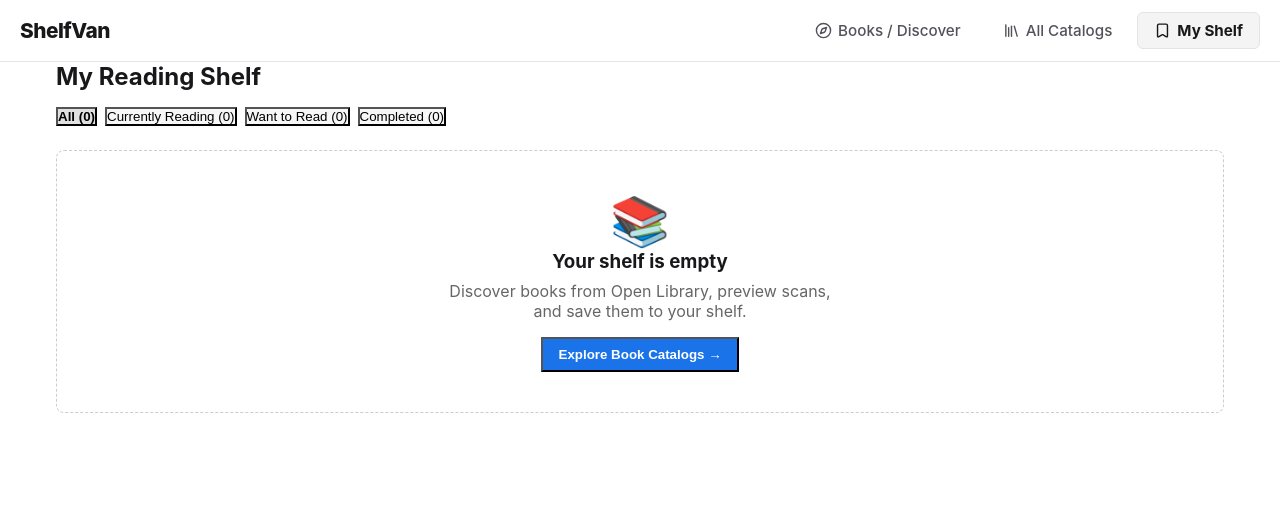
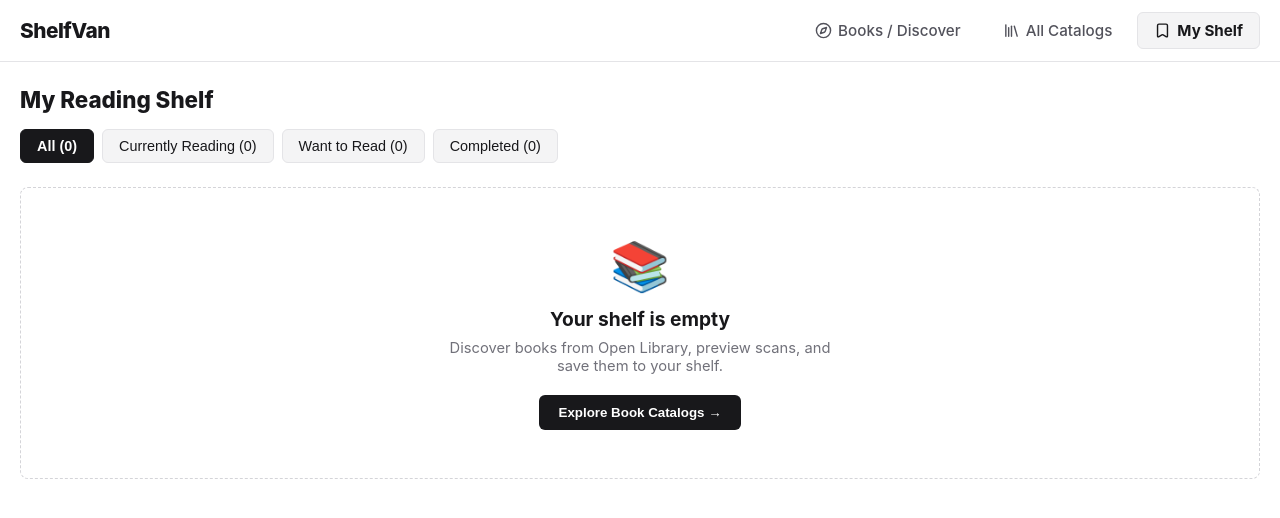
Before and after one commit to Jayvan123/shelf-van, a React (Vite) app in the folder frontend/: page /shelf in a window 1280 px wide. Shown: the top 518 px of the page. Built offline with nearby package versions, Linux system fonts and the light colour scheme.

Commit message:
feat: add pages for catalogs, book details, discovery, and personal shelf

```diff
--- a/frontend/src/pages/all_catalogs_page.tsx
+++ b/frontend/src/pages/all_catalogs_page.tsx
@@ -73,7 +73,7 @@ export const AllCatalogsPage: React.FC = () => {
         </div>
 
         {isGenreError && (
-          <div style={{ padding: '16px', backgroundColor: '#fff3f0', color: '#d32f2f', borderRadius: '6px', marginBottom: '20px' }}>
+          <div style={{ padding: '16px', backgroundColor: '#fef2f2', color: '#991b1b', border: '1px solid #fecaca', borderRadius: '6px', marginBottom: '20px' }}>
             Failed to load books for this catalog.
           </div>
         )}
--- a/frontend/src/pages/my_shelf_page.tsx
+++ b/frontend/src/pages/my_shelf_page.tsx
@@ -12,47 +12,48 @@ export const MyShelfPage: React.FC = () => {
     return b.status === filter;
   });
 
+  const tabStyle = (active: boolean) => ({
+    padding: '8px 16px',
+    borderRadius: '6px',
+    border: '1px solid',
+    borderColor: active ? '#18181b' : '#e4e4e7',
+    backgroundColor: active ? '#18181b' : '#f4f4f5',
+    color: active ? '#fff' : '#18181b',
+    fontWeight: active ? '700' : '500',
+    fontSize: '0.9rem',
+    cursor: 'pointer',
+    transition: 'all 0.15s ease',
+  });
+
   return (
-    <div style={{ padding: '0 16px', maxWidth: '1200px', margin: '0 auto' }}>
-      <h2>My Reading Shelf</h2>
+    <div style={{ padding: '24px 20px 60px 20px', maxWidth: '1280px', margin: '0 auto' }}>
+      <h2 style={{ fontSize: '1.4rem', fontWeight: '800', marginBottom: '16px' }}>My Reading Shelf</h2>
 
       {/* Status Filter Tabs */}
-      <div style={{ display: 'flex', gap: '8px', margin: '16px 0', flexWrap: 'wrap' }}>
-        <button
-          onClick={() => setFilter('all')}
-          style={{ fontWeight: filter === 'all' ? 'bold' : 'normal', backgroundColor: filter === 'all' ? '#e0e0e0' : '#f7f7f7' }}
-        >
+      <div style={{ display: 'flex', gap: '8px', marginBottom: '24px', flexWrap: 'wrap' }}>
+        <button onClick={() => setFilter('all')} style={tabStyle(filter === 'all')}>
           All ({books.length})
         </button>
-        <button
-          onClick={() => setFilter('reading')}
-          style={{ fontWeight: filter === 'reading' ? 'bold' : 'normal', backgroundColor: filter === 'reading' ? '#e0e0e0' : '#f7f7f7' }}
-        >
+        <button onClick={() => setFilter('reading')} style={tabStyle(filter === 'reading')}>
           Currently Reading ({books.filter((b) => b.status === 'reading').length})
         </button>
-        <button
-          onClick={() => setFilter('want_to_read')}
-          style={{ fontWeight: filter === 'want_to_read' ? 'bold' : 'normal', backgroundColor: filter === 'want_to_read' ? '#e0e0e0' : '#f7f7f7' }}
-        >
+        <button onClick={() => setFilter('want_to_read')} style={tabStyle(filter === 'want_to_read')}>
           Want to Read ({books.filter((b) => b.status === 'want_to_read').length})
         </button>
-        <button
-          onClick={() => setFilter('completed')}
-          style={{ fontWeight: filter === 'completed' ? 'bold' : 'normal', backgroundColor: filter === 'completed' ? '#e0e0e0' : '#f7f7f7' }}
-        >
+        <button onClick={() => setFilter('completed')} style={tabStyle(filter === 'completed')}>
           Completed ({books.filter((b) => b.status === 'completed').length})
         </button>
       </div>
 
       {filteredBooks.length === 0 ? (
-        <div style={{ padding: '40px 16px', border: '1px dashed #ccc', borderRadius: '8px', textAlign: 'center', marginTop: '24px' }}>
+        <div style={{ padding: '48px 16px', border: '1px dashed #d4d4d8', borderRadius: '8px', textAlign: 'center', marginTop: '16px' }}>
           <span style={{ fontSize: '3rem' }}>📚</span>
-          <h3>Your shelf is empty</h3>
-          <p style={{ color: '#666', maxWidth: '400px', margin: '8px auto 16px auto' }}>
+          <h3 style={{ marginTop: '12px', fontSize: '1.2rem', fontWeight: '700' }}>Your shelf is empty</h3>
+          <p style={{ color: '#71717a', maxWidth: '400px', margin: '8px auto 20px auto', fontSize: '0.92rem' }}>
             Discover books from Open Library, preview scans, and save them to your shelf.
           </p>
-          <Link to="/search">
-            <button style={{ backgroundColor: '#1a73e8', color: '#fff', fontWeight: 'bold', padding: '8px 16px' }}>
+          <Link to="/">
+            <button style={{ backgroundColor: '#18181b', color: '#fff', fontWeight: '600', padding: '10px 20px', borderRadius: '6px', border: 'none', cursor: 'pointer' }}>
               Explore Book Catalogs &rarr;
             </button>
           </Link>
@@ -62,8 +63,8 @@ export const MyShelfPage: React.FC = () => {
           style={{
             display: 'grid',
             gridTemplateColumns: 'repeat(auto-fill, minmax(180px, 1fr))',
-            gap: '20px',
-            marginTop: '20px',
+            gap: '24px',
+            marginTop: '16px',
           }}
         >
           {filteredBooks.map((book) => {
@@ -73,13 +74,13 @@ export const MyShelfPage: React.FC = () => {
               <div
                 key={book.key}
                 style={{
-                  border: '1px solid #ddd',
+                  border: '1px solid #e4e4e7',
                   borderRadius: '6px',
                   overflow: 'hidden',
                   backgroundColor: '#fff',
                   display: 'flex',
                   flexDirection: 'column',
-                  boxShadow: '0 2px 4px rgba(0,0,0,0.05)',
+                  boxShadow: '0 2px 4px rgba(0,0,0,0.04)',
                 }}
               >
                 {/* Book Cover */}
@@ -89,7 +90,7 @@ export const MyShelfPage: React.FC = () => {
                     display: 'block',
                     width: '100%',
                     height: '240px',
-                    backgroundColor: '#eee',
+                    backgroundColor: '#f4f4f5',
                     position: 'relative',
                   }}
                 >
@@ -114,7 +115,7 @@ export const MyShelfPage: React.FC = () => {
                         justifyContent: 'center',
                         padding: '12px',
                         textAlign: 'center',
-                        color: '#666',
+                        color: '#71717a',
                       }}
                     >
                       <span style={{ fontSize: '2rem' }}>📖</span>
@@ -128,7 +129,7 @@ export const MyShelfPage: React.FC = () => {
                         position: 'absolute',
                         top: '8px',
                         right: '8px',
-                        backgroundColor: 'rgba(2, 132, 199, 0.95)',
+                        backgroundColor: '#18181b',
                         color: '#fff',
                         fontSize: '0.7rem',
                         fontWeight: 'bold',
@@ -142,7 +143,7 @@ export const MyShelfPage: React.FC = () => {
                 </Link>
 
                 {/* Details & Actions */}
-                <div style={{ padding: '10px', display: 'flex', flexDirection: 'column', flex: 1, justifyContent: 'space-between' }}>
+                <div style={{ padding: '12px', display: 'flex', flexDirection: 'column', flex: 1, justifyContent: 'space-between' }}>
                   <div>
                     <Link
                       to={`/book/${book.key}`}
@@ -151,9 +152,9 @@ export const MyShelfPage: React.FC = () => {
                         WebkitLineClamp: 2,
                         WebkitBoxOrient: 'vertical',
                         overflow: 'hidden',
-                        fontSize: '0.95rem',
-                        fontWeight: 'bold',
-                        color: '#111',
+                        fontSize: '0.92rem',
+                        fontWeight: '600',
+                        color: '#18181b',
                         margin: '0 0 4px 0',
                         lineHeight: '1.25',
                       }}
@@ -163,8 +164,8 @@ export const MyShelfPage: React.FC = () => {
                     </Link>
                     <p
                       style={{
-                        fontSize: '0.8rem',
-                        color: '#666',
+                        fontSize: '0.78rem',
+                        color: '#71717a',
                         margin: '0 0 8px 0',
                         whiteSpace: 'nowrap',
                         overflow: 'hidden',
@@ -175,28 +176,28 @@ export const MyShelfPage: React.FC = () => {
                     </p>
                   </div>
 
-                  <div style={{ borderTop: '1px solid #f0f0f0', paddingTop: '8px', display: 'flex', flexDirection: 'column', gap: '6px' }}>
+                  <div style={{ borderTop: '1px solid #f4f4f5', paddingTop: '10px', display: 'flex', flexDirection: 'column', gap: '8px' }}>
                     <select
                       value={book.status}
                       onChange={(e) => updateStatus(book.key, e.target.value as ReadingStatus)}
-                      style={{ fontSize: '0.8rem', width: '100%', padding: '4px' }}
+                      style={{ fontSize: '0.82rem', width: '100%', padding: '6px', borderRadius: '4px', border: '1px solid #d4d4d8' }}
                     >
                       <option value="want_to_read">Want to Read</option>
                       <option value="reading">Currently Reading</option>
                       <option value="completed">Completed</option>
                     </select>
 
-                    <div style={{ display: 'flex', gap: '4px' }}>
+                    <div style={{ display: 'flex', gap: '6px' }}>
                       {book.isReadable && (
                         <Link to={`/read/${book.key}`} style={{ flex: 1 }}>
-                          <button style={{ width: '100%', fontSize: '0.75rem', backgroundColor: '#eef', fontWeight: 'bold' }}>
-                            📖 Read
+                          <button style={{ width: '100%', fontSize: '0.78rem', backgroundColor: '#18181b', color: '#fff', fontWeight: '600', padding: '6px', borderRadius: '4px', border: 'none', cursor: 'pointer' }}>
+                            Read
                           </button>
                         </Link>
                       )}
                       <button
                         onClick={() => removeBook(book.key)}
-                        style={{ fontSize: '0.75rem', color: '#c00', flex: book.isReadable ? undefined : 1 }}
+                        style={{ fontSize: '0.78rem', color: '#71717a', border: '1px solid #e4e4e7', background: '#fff', padding: '6px 10px', borderRadius: '4px', cursor: 'pointer', flex: book.isReadable ? undefined : 1 }}
                       >
                         Remove
                       </button>
```
Also changed, not shown: frontend/src/pages/book_detail_page.tsx (+8 -8 lines), frontend/src/pages/discover_page.tsx (+10 -11 lines).
